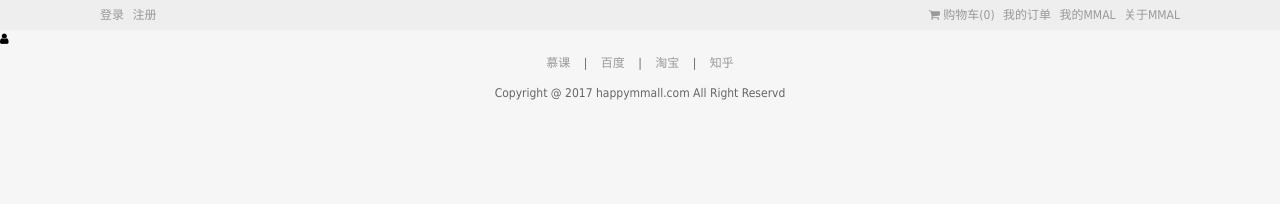
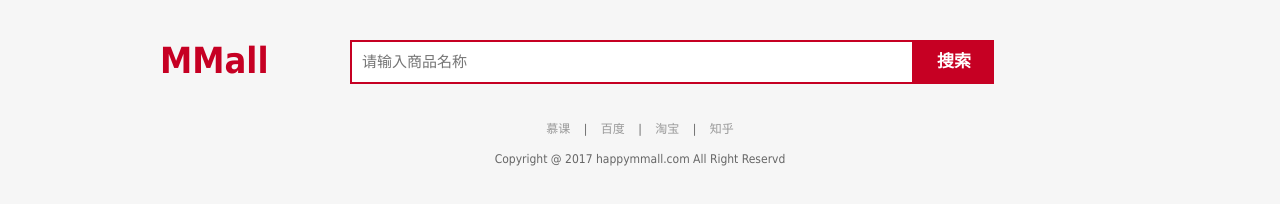
Before and after one commit to wrma/mmall-fe, a website built with webpack: page src/view/index.html in a window 1280 px wide. Built offline with nearby package versions, Linux system fonts and the light colour scheme.

Commit message:
搜索框样式添加

```diff
--- a/src/page/common/footer/index.css
+++ b/src/page/common/footer/index.css
@@ -2,7 +2,7 @@
 * @Author: ThinkPad
 * @Date:   2017-07-07 17:07:14
 * @Last Modified by:   ThinkPad
-* @Last Modified time: 2017-07-07 17:16:44
+* @Last Modified time: 2017-07-07 21:13:15
 */
 .footer{
     padding-bottom: 10px;
--- /dev/null
+++ b/src/page/common/header/index.css
@@ -0,0 +1,34 @@
+/*
+* @Author: ThinkPad
+* @Date:   2017-07-07 21:18:29
+* @Last Modified by:   ThinkPad
+* @Last Modified time: 2017-07-07 21:40:37
+*/
+/* 通用头部导航 */
+.header .logo{
+    position: absolute;
+    top: 34px;
+    left: 60px;
+    display: block;
+    font-size: 36px;
+    color: #c60023;
+    font-weight: bold;
+}
+
+.header .search-con{
+    padding: 40px 0 30px 250px;
+}
+
+.header .search-con .search-input{
+    width: 550px;
+    height: 40px;
+    line-height: 40px;
+    padding-left: 10px;
+    font-size: 15px;
+    border: 2px solid #c60023;
+}
+.header .search-con .search-btn{
+    position: absolute;
+    height: 44px;
+    width: 80px;
+}
--- /dev/null
+++ b/src/page/common/header/index.js
@@ -0,0 +1,10 @@
+/*
+* @Author: ThinkPad
+* @Date:   2017-07-07 21:18:23
+* @Last Modified by:   ThinkPad
+* @Last Modified time: 2017-07-07 22:32:27
+*/
+
+'use strict';
+
+require('./index.css');
--- a/src/page/index/index.js
+++ b/src/page/index/index.js
@@ -2,9 +2,9 @@
 * @Author: wrma
 * @Date:   2017-06-30 18:58:21
 * @Last Modified by:   ThinkPad
-* @Last Modified time: 2017-07-07 16:39:52
+* @Last Modified time: 2017-07-07 21:25:52
 */
 'use strict';
-require('page/common/nav/index.js');
+require('page/common/header/index.js');
 
 var _mm = require('util/mm.js');
--- a/src/view/index.html
+++ b/src/view/index.html
@@ -4,8 +4,8 @@
     <%= require('html-loader!./layout/head-common.html') %>
     </head>
     <body>
-     <%= require('html-loader!./layout/nav.html') %>
-        <div><i class="fa fa-user"></i></div>
+     <%= require('html-loader!./layout/header.html') %>
+
     <%= require('html-loader!./layout/footer.html') %>
     </body>
 </html>
--- /dev/null
+++ b/src/view/layout/header.html
@@ -0,0 +1,9 @@
+<div class="header">
+    <div class="w">
+        <a class="logo">MMall</a>
+        <div class="search-con">
+            <input class="search-input" type="" id="search-input" placeholder="请输入商品名称">
+            <button class="btn search-btn" id="search-btn">搜索</button>
+        </div>
+    </div>
+</div>
```
